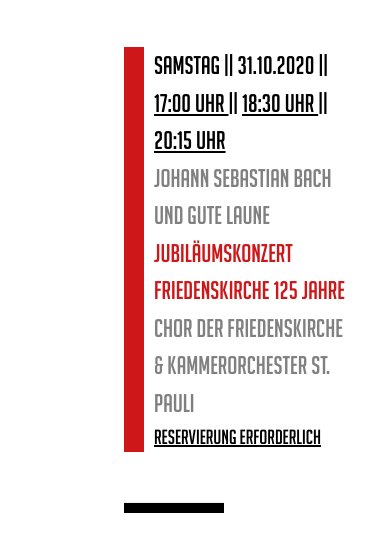
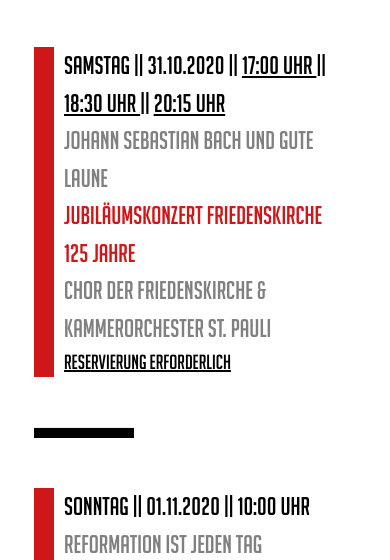
Before and after one commit to heikeeberle/herzundhaltung-master, a plain HTML site: page programm.html in a window 390 px wide. Shown: the part 235-795 px from the top of the page. Drawn offline with Linux system fonts and the light colour scheme.

Commit message:
responsive margin programm + leave

```diff
--- a/assets/css/style.css
+++ b/assets/css/style.css
@@ -240,3 +240,11 @@
 .active-link {
     font-style: italic;
 }
+.margin-left-responsive {
+    margin-left: 100px;
+}
+@media (max-width:993px) {
+    .margin-left-responsive {
+        margin-left: 10px;
+    }
+}
--- a/programm.html
+++ b/programm.html
@@ -103,7 +103,7 @@
     <span class="button top white xxlarge text-grey hover-text-black" style="width:auto;right:0;" onclick="openNav()"><i class="fa fa-bars"></i></span>
     <header class="container" style="padding:50px"> <div class="animate-opacity animate-right half"><h1>Programm der Festwoche</h1></div></header>
 
-    <div style="margin-left:100px; margin-bottom: 10%; margin-right: 5%;">
+    <div class="margin-left-responsive" style="margin-bottom: 10%; margin-right: 5%;">
 
       <ul>
         <li class="noodleblack">Samstag || 31.10.2020 || <a href="mailto:buero@gemeinde-altona-ost.de?subject=Anmeldung Jubiläumskonzert 31.10.2020, 17:00 Uhr"   class="hover-text-tomato noodleblack">17:00 Uhr </a> || <a href="mailto:buero@gemeinde-altona-ost.de?subject=Anmeldung Jubiläumskonzert 31.10.2020, 18:30 Uhr"   class="hover-text-tomato noodleblack">18:30 Uhr </a> || <a href="mailto:buero@gemeinde-altona-ost.de?subject=Anmeldung Jubiläumskonzert 31.10.2020, 20:15 Uhr"   class="hover-text-tomato noodleblack">20:15 Uhr </a></li>
```
Also changed, not shown: leave.html (+1 -1 lines).
